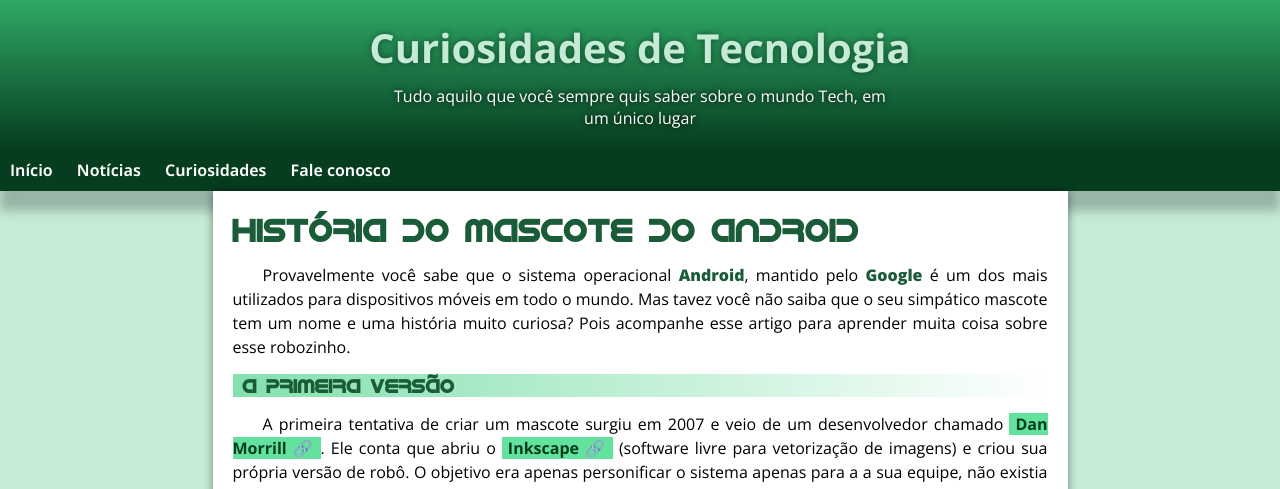
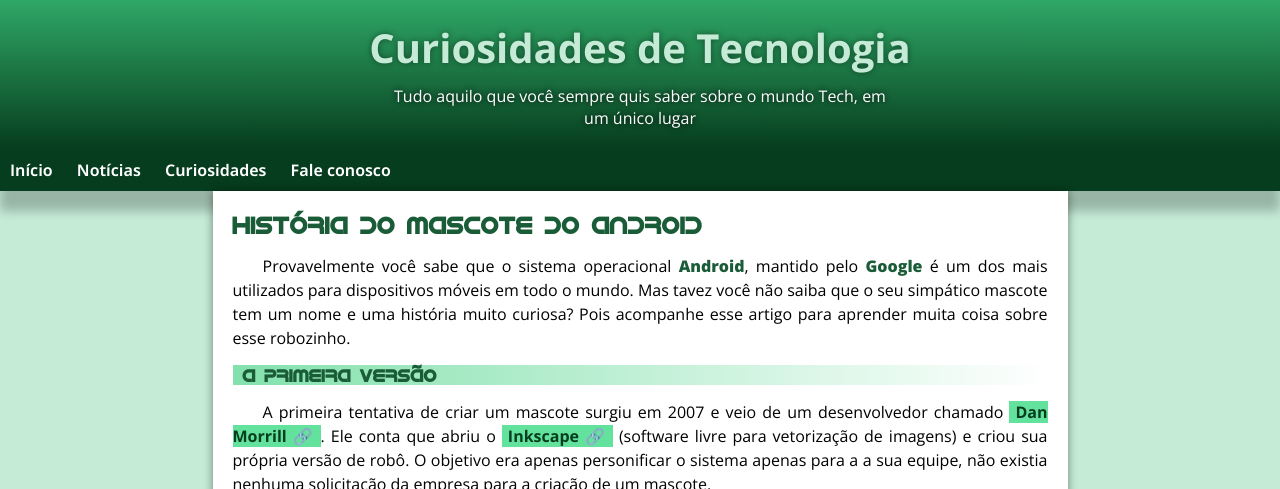
Before and after one commit to gustavopimentel14/projeto-android, a plain HTML site: page index.html in a window 1280 px wide. Shown: the top 489 px of the page. Drawn offline with nearby package versions, Linux system fonts and the light colour scheme; a web font is replaced by a local one.

Commit message:
Atualizei a fonte dos títulos

```diff
--- a/estilo/style.css
+++ b/estilo/style.css
@@ -105,13 +105,13 @@ main p{
     line-height: 1.5em;
 }
 .historia{
-    font-size: 2em;
-    font-family: var(--fonte-android), var(--fonte-alternativa2);
+    font-size: 1.5em;
+    font-family: var(--fonte-android);
     color: var(--cor4);
 }
 main h2{
-    font-size: 1.2em;
-    font-family: var(--fonte-android), var(--fonte-alternativa);
+    font-size: 1.1em;
+    font-family: var(--fonte-android);
     color: var(--cor4);
     background-image: linear-gradient(to right, var(--cor1), transparent);
     text-indent: 10px;
```
